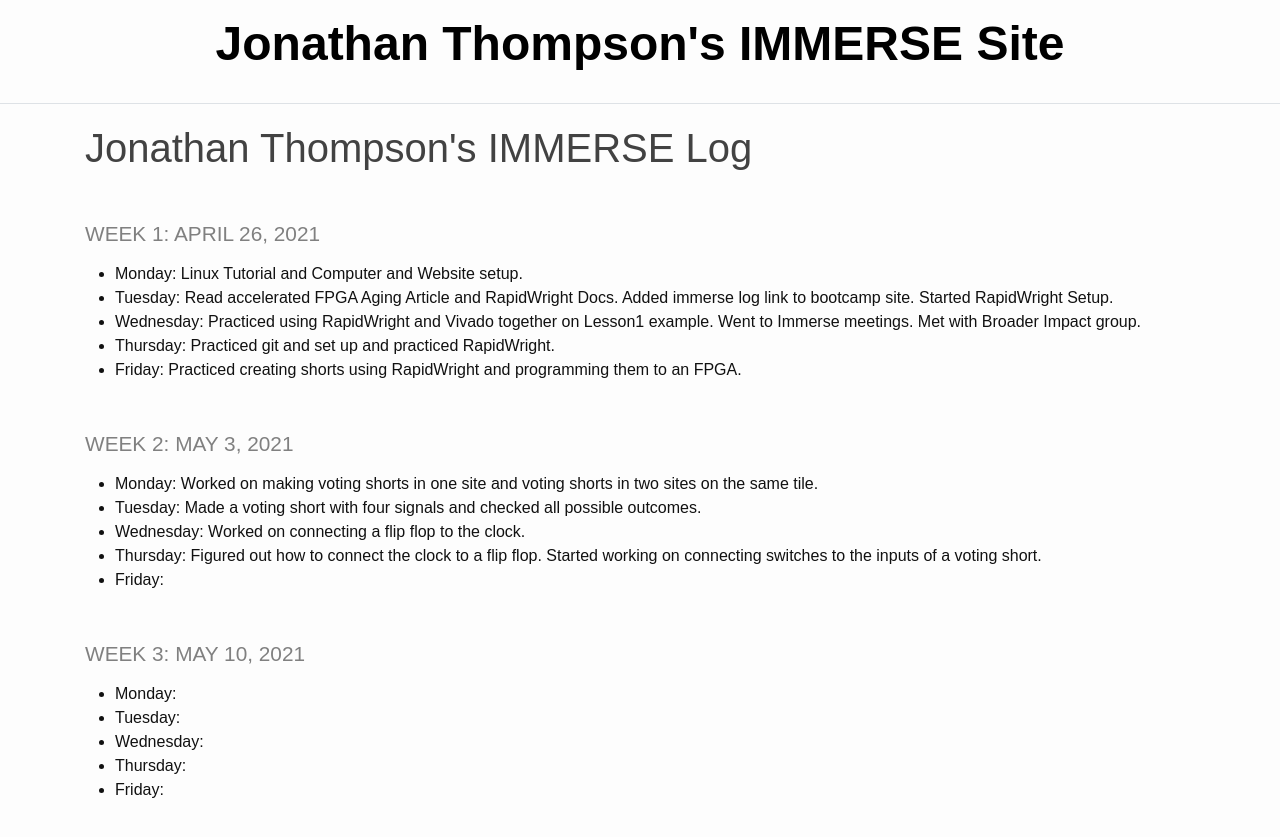
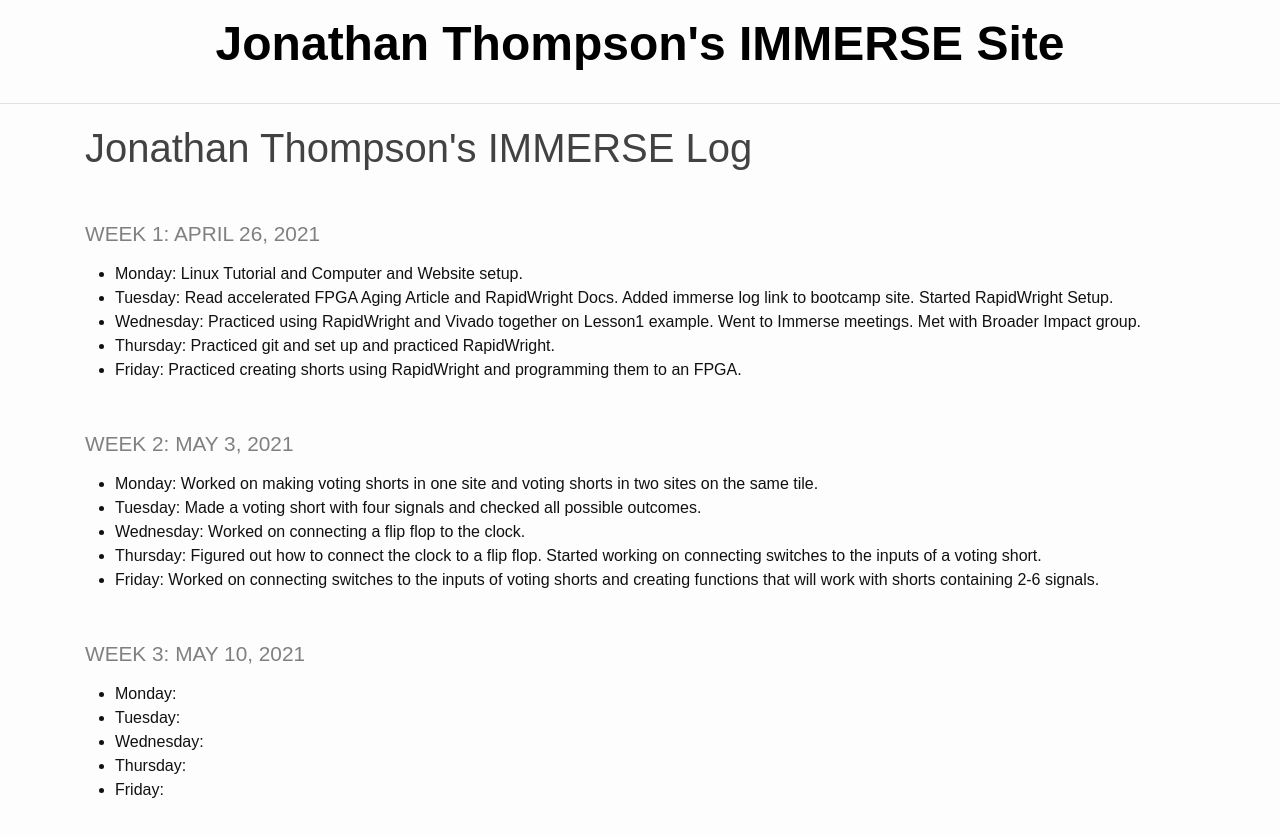
Before and after one commit to jonath48/jonath48.github.io, a Jekyll site: the page built from _pages/log.md, in a window 1280 px wide. Shown: the top 837 px of the page. Built offline with Jekyll 4.4.1, drawn with Linux system fonts in a browser that asks for light colours.

Commit message:
Added Friday's Log

```diff
--- a/_pages/log.md
+++ b/_pages/log.md
@@ -17,7 +17,7 @@ title: Jonathan Thompson's IMMERSE Log
 * **Tuesday**: Made a voting short with four signals and checked all possible outcomes.
 * **Wednesday**: Worked on connecting a flip flop to the clock.
 * **Thursday**: Figured out how to connect the clock to a flip flop. Started working on connecting switches to the inputs of a voting short.
-* **Friday**:
+* **Friday**: Worked on connecting switches to the inputs of voting shorts and creating functions that will work with shorts containing 2-6 signals.
 
 ### Week 3: May 10, 2021
 
```
